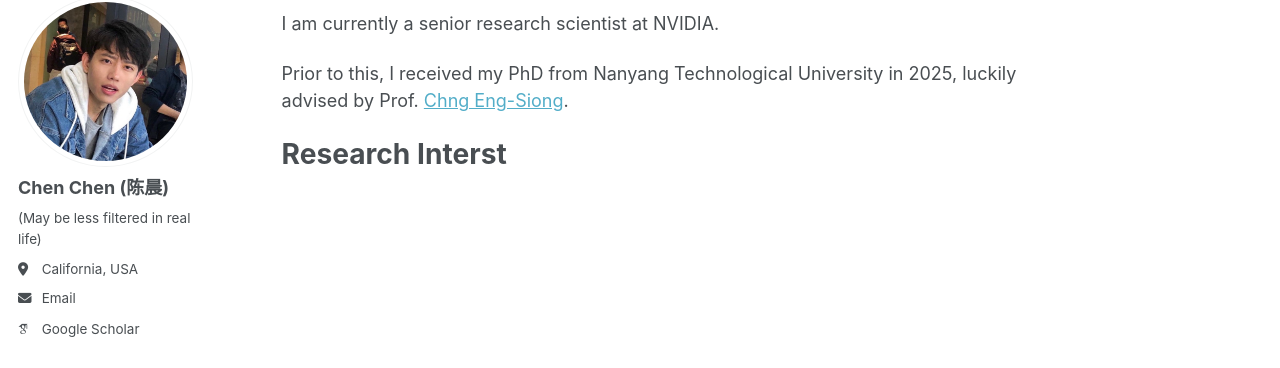
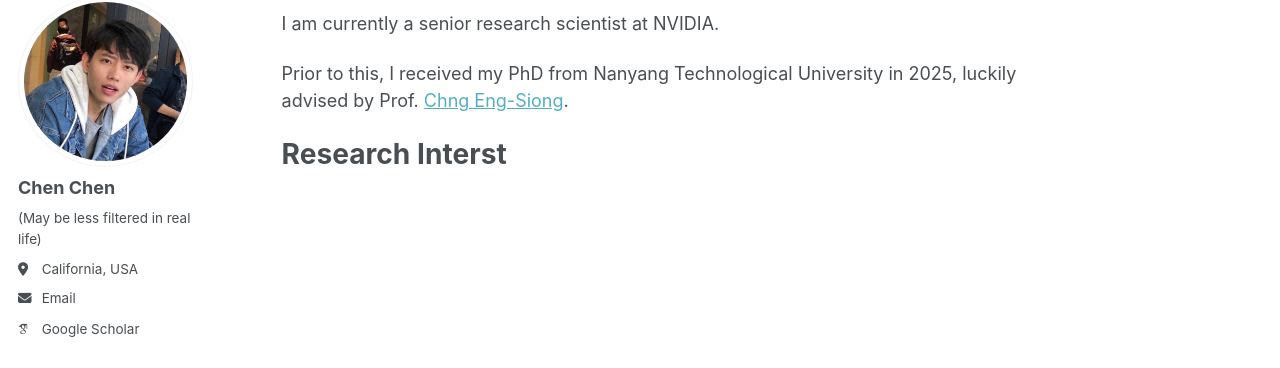
Before and after one commit to cchen1436/cchen1436.github.io, a Jekyll site: the page built from _pages/about.md, in a window 1280 px wide. Shown: the part 103-471 px from the top of the page. Built offline with Jekyll 4.4.1, drawn with Linux system fonts in a browser that asks for light colours; some web fonts are replaced; a script that is not in the unit is left out.

Commit message:
Update _config.yml

```diff
--- a/_config.yml
+++ b/_config.yml
@@ -23,7 +23,7 @@ repository               : "academicpages/academicpages.github.io"
 author:
   # Biographic information
   avatar           : "images/profile.jpg"
-  name             : "Chen Chen (陈晨)"
+  name             : "Chen Chen"
   pronouns         : "(May be less filtered in real life)"
   bio              : #""
   location         : "California, USA"
```
